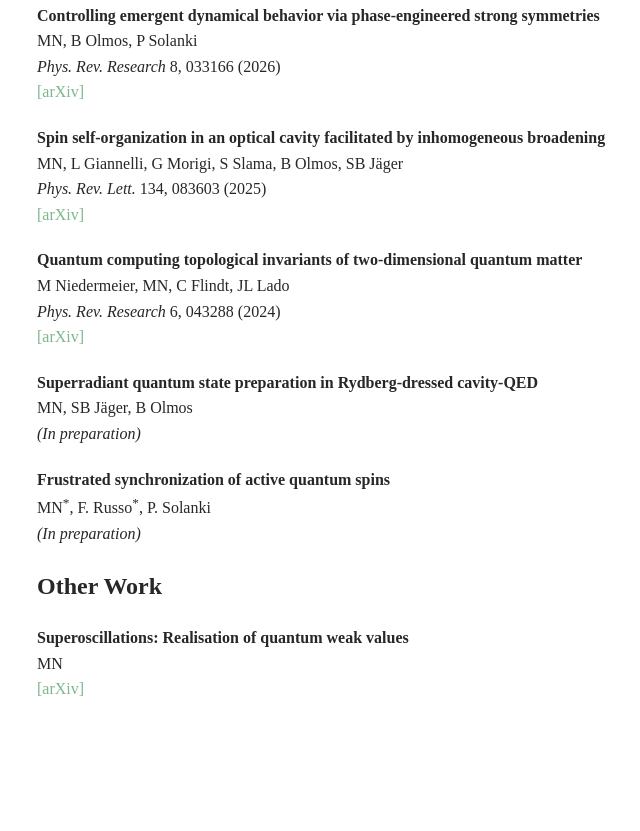
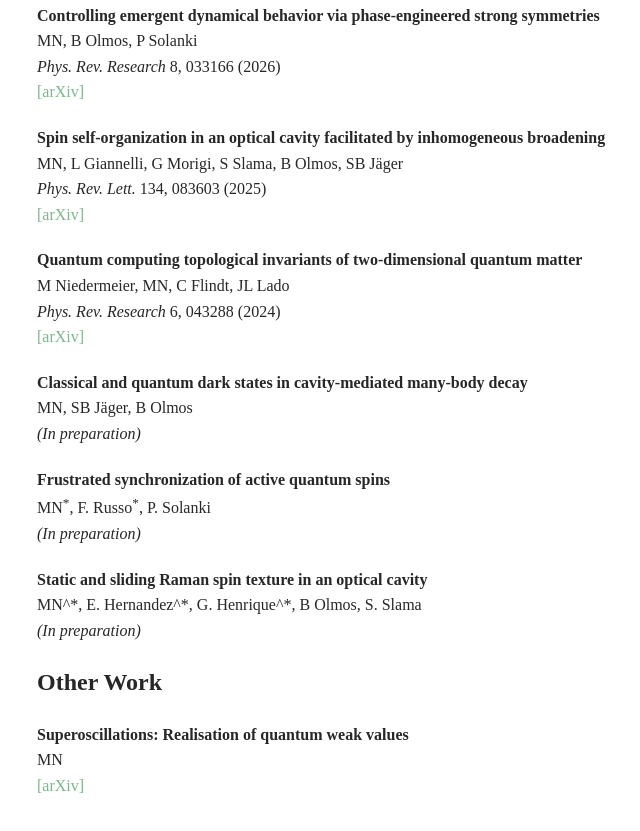
Before and after one commit to MarcNairn/MarcNairn.github.io, a plain HTML site: page research.html in a window 1280 px wide. Shown: the part 577-1408 px from the top of the page, without its empty margins (153-793 px from the left). Before the commit the page ends 1329 px from the top, so only its background shows below. Drawn offline with Linux system fonts and the light colour scheme; a web font is replaced by a local one.

Commit message:
Update research.html

```diff
--- a/research.html
+++ b/research.html
@@ -67,12 +67,16 @@
         </div>
 
                 <div class="pub">
-            <strong>Superradiant quantum state preparation in Rydberg-dressed cavity-QED</strong> <br>  MN, SB Jäger, B Olmos <br>
+            <strong>Classical and quantum dark states in cavity-mediated many-body decay</strong> <br>  MN, SB Jäger, B Olmos <br>
             <em> (In preparation)</em><br>
         </div>
 
                         <div class="pub">
             <strong>Frustrated synchronization of active quantum spins</strong> <br>  MN<sup>*</sup>, F. Russo<sup>*</sup>, P. Solanki <br>
+            <em> (In preparation)</em><br>
+        </div>
+                        <div class="pub">
+            <strong>Static and sliding Raman spin texture in an optical cavity</strong> <br>  MN^*, E. Hernandez^*, G. Henrique^*, B Olmos, S. Slama <br>
             <em> (In preparation)</em><br>
         </div>
 
```
